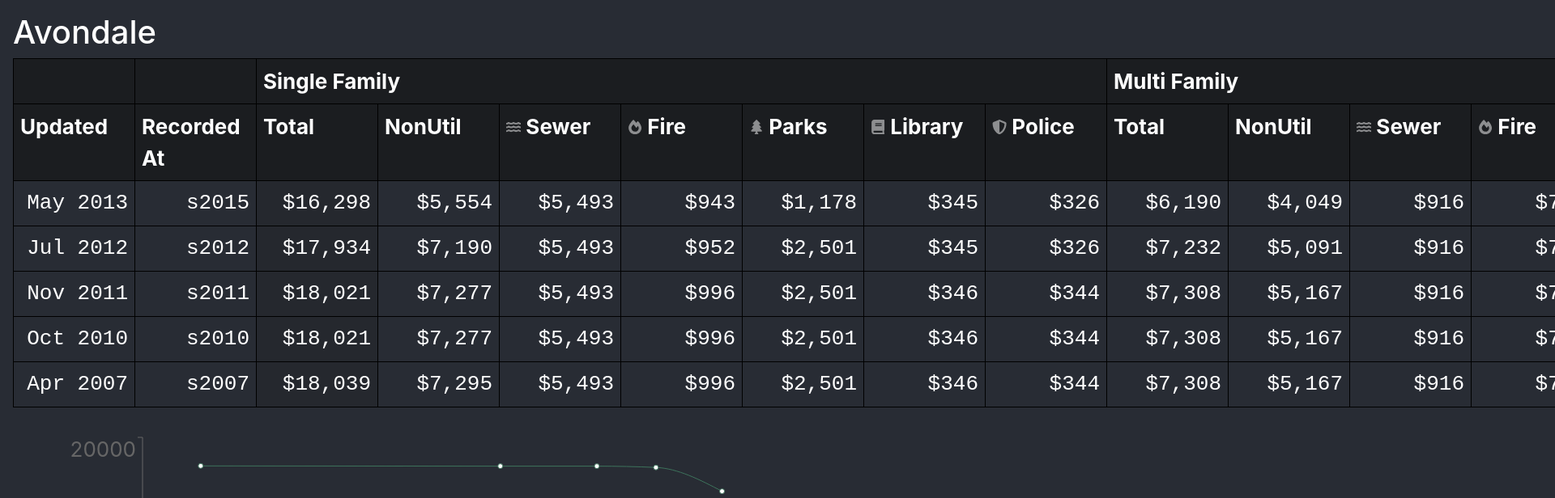
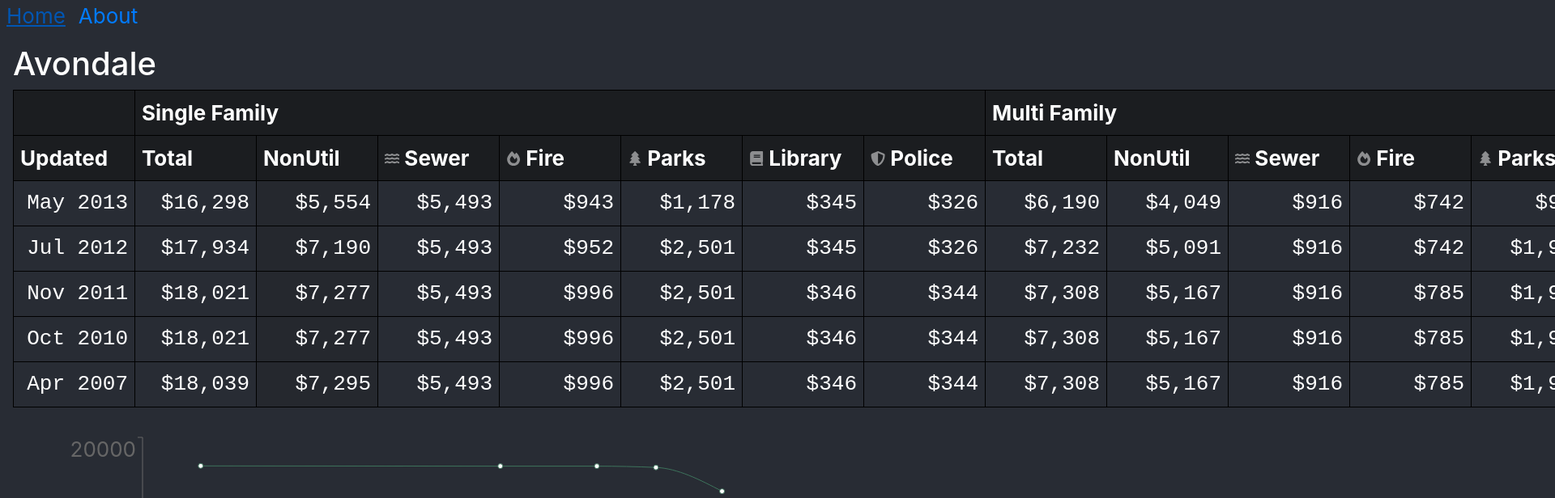
Before and after one commit to tracykm/impact-fees, a React (Create React App) app: page /Jurisdiction/Avondale in a window 1280 px wide. Shown: the top 616 px of the page at 81% size, 1920 px wide, since content can reach past the window. Built offline with nearby package versions, Linux system fonts and the light colour scheme.

Commit message:
ScrollToTop

```diff
--- a/src/App.tsx
+++ b/src/App.tsx
@@ -1,15 +1,28 @@
 import React from "react";
 import "./App.css";
+import { About } from "./components/About";
 import { OverallTable } from "./components/OverallTable";
 import { Jurisdiction } from "./components/Jurisdiction";
-import { BrowserRouter as Router, Route, Switch } from "react-router-dom";
+import { BrowserRouter as Router, Route, Switch, Link } from "react-router-dom";
+import { Button } from "reactstrap";
+import ScrollToTop from "./components/ScrollToTop";
 
 const App: React.FC = () => {
   return (
     <Router>
+      <ScrollToTop />
+      <Link className="p-2" to="/">
+        Home
+      </Link>
+      <Link className="p-2" to="/about">
+        About
+      </Link>
       <Switch>
         <Route path="/jurisdiction/:name">
           <Jurisdiction />
+        </Route>
+        <Route path="/about">
+          <About />
         </Route>
         <Route path="">
           <OverallTable />
--- a/src/components/HistoryLineChart.tsx
+++ b/src/components/HistoryLineChart.tsx
@@ -63,7 +63,12 @@ export const HistoryLineChart = ({
         <YAxis />
         <Tooltip formatter={formatMoney} />
         {TypesOfPlaces.map(propertyType => (
-          <Line type="monotone" dataKey={propertyType} stroke="#3e745c" />
+          <Line
+            type="monotone"
+            key={propertyType}
+            dataKey={propertyType}
+            stroke="#3e745c"
+          />
         ))}
       </LineChart>
       <div className="text-center">
--- a/src/components/Jurisdiction.tsx
+++ b/src/components/Jurisdiction.tsx
@@ -34,7 +34,6 @@ export const Jurisdiction = () => {
       />
 
       <UtilPieChart DataEntries={data.DataEntries} usedKeys={usedKeys} />
-      <pre>{JSON.stringify(data, null, 2)}</pre>
     </Wrapper>
   );
 };
--- a/src/components/JurisdictionTable.tsx
+++ b/src/components/JurisdictionTable.tsx
@@ -17,10 +17,6 @@ export const JurisdictionTable = ({
       Header: "Updated",
       accessor: "Updated",
       Cell: DateCell
-    },
-    {
-      Header: "Recorded At",
-      accessor: "RecordedAt"
     },
     {
       Header: "Single Family",
--- /dev/null
+++ b/src/components/ScrollToTop.tsx
@@ -0,0 +1,17 @@
+import { useEffect } from "react";
+import { withRouter } from "react-router-dom";
+
+function ScrollToTop({ history }: { history: any }) {
+  useEffect(() => {
+    const unlisten = history.listen(() => {
+      window.scrollTo(0, 0);
+    });
+    return () => {
+      unlisten();
+    };
+  }, []);
+
+  return null;
+}
+
+export default withRouter(ScrollToTop);
```
